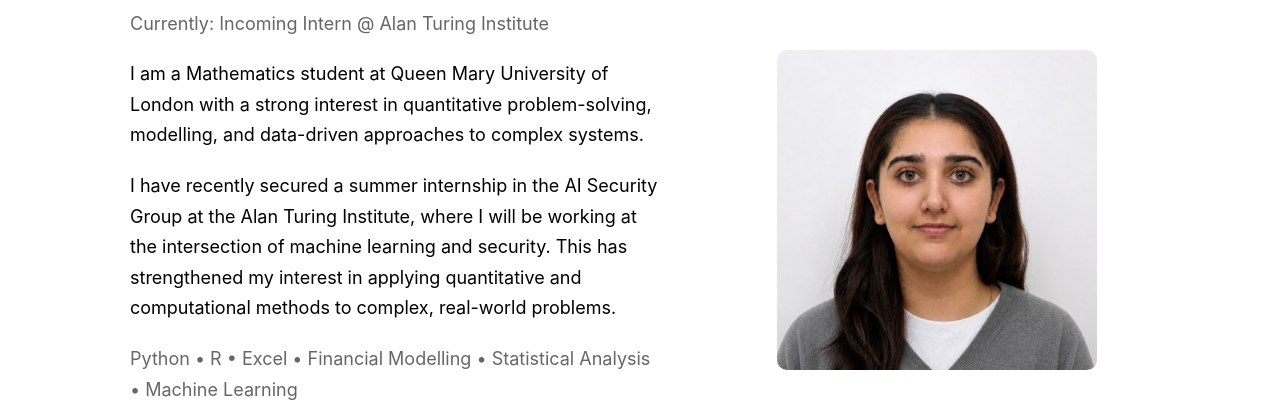
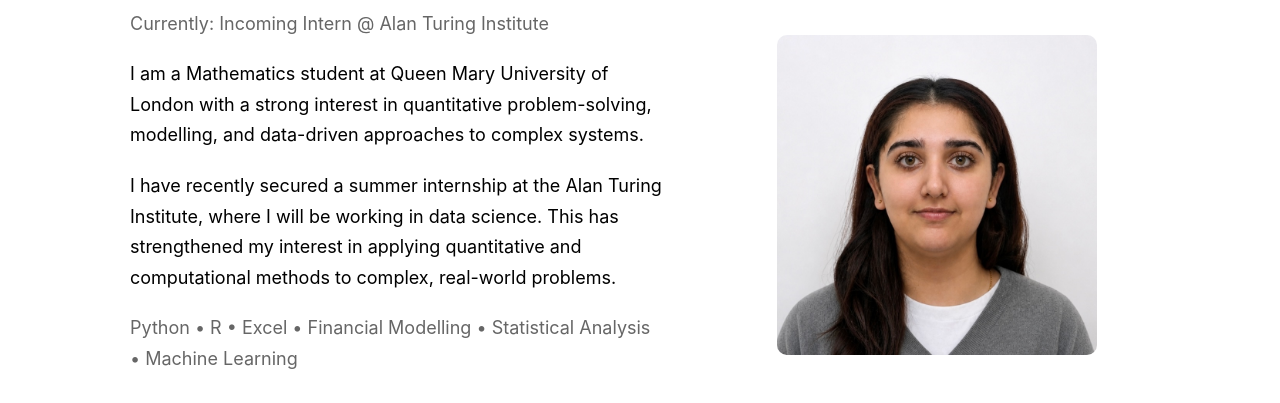
Before and after one commit to zahrang/zahrang.github.io, a plain HTML site: page index.html in a window 1280 px wide. Shown: the part 231-634 px from the top of the page. Drawn offline with Linux system fonts and the light colour scheme.

Commit message:
Update index.html

```diff
--- a/index.html
+++ b/index.html
@@ -174,8 +174,8 @@
     </p>
 
     <p>
-     I have recently secured a summer internship in the AI Security Group at the Alan Turing Institute,
-     where I will be working at the intersection of machine learning and security. This has strengthened
+     I have recently secured a summer internship at the Alan Turing Institute,
+     where I will be working in data science. This has strengthened
      my interest in applying quantitative and computational methods to complex, real-world problems.
     </p>
 
```
